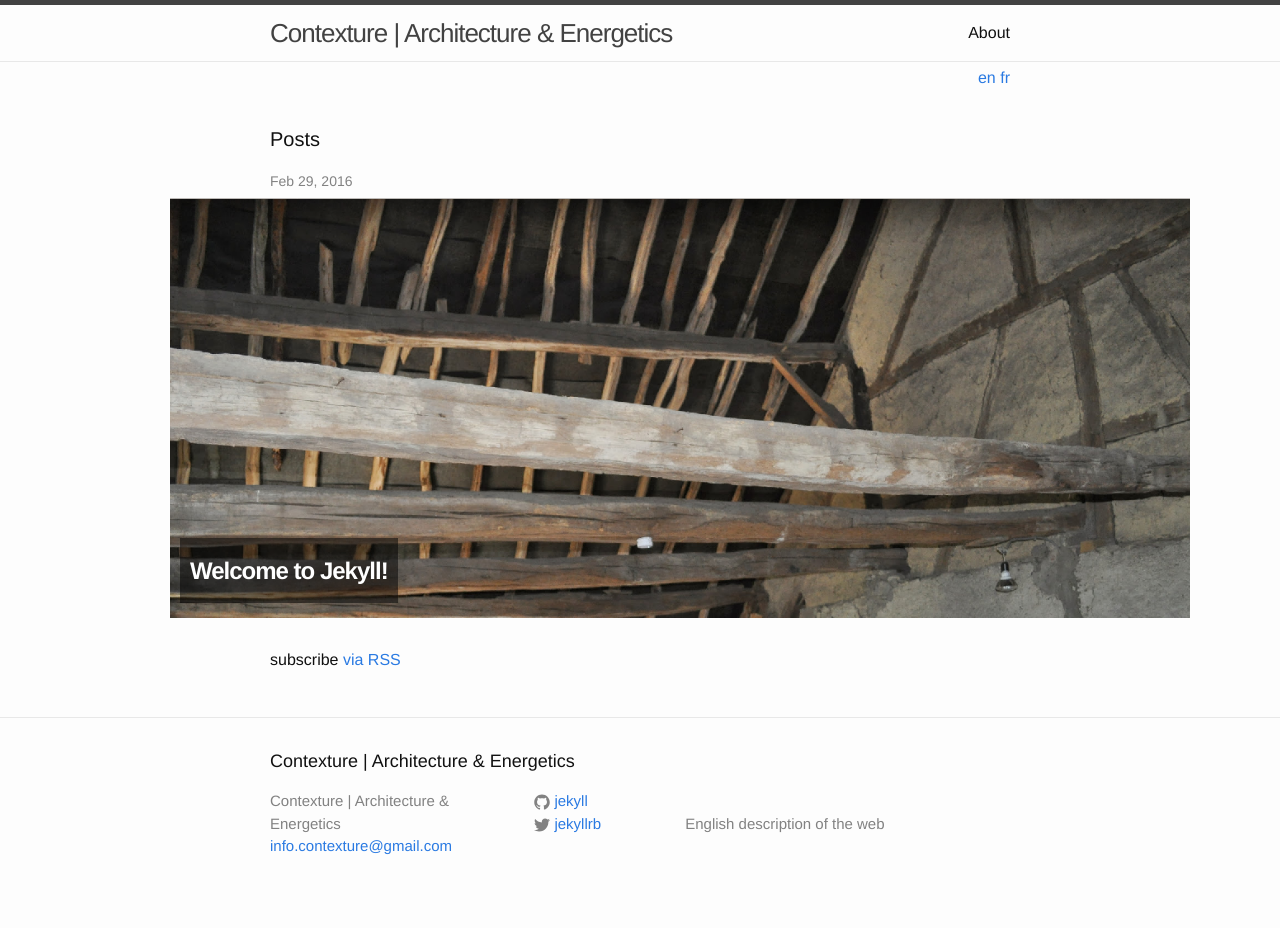
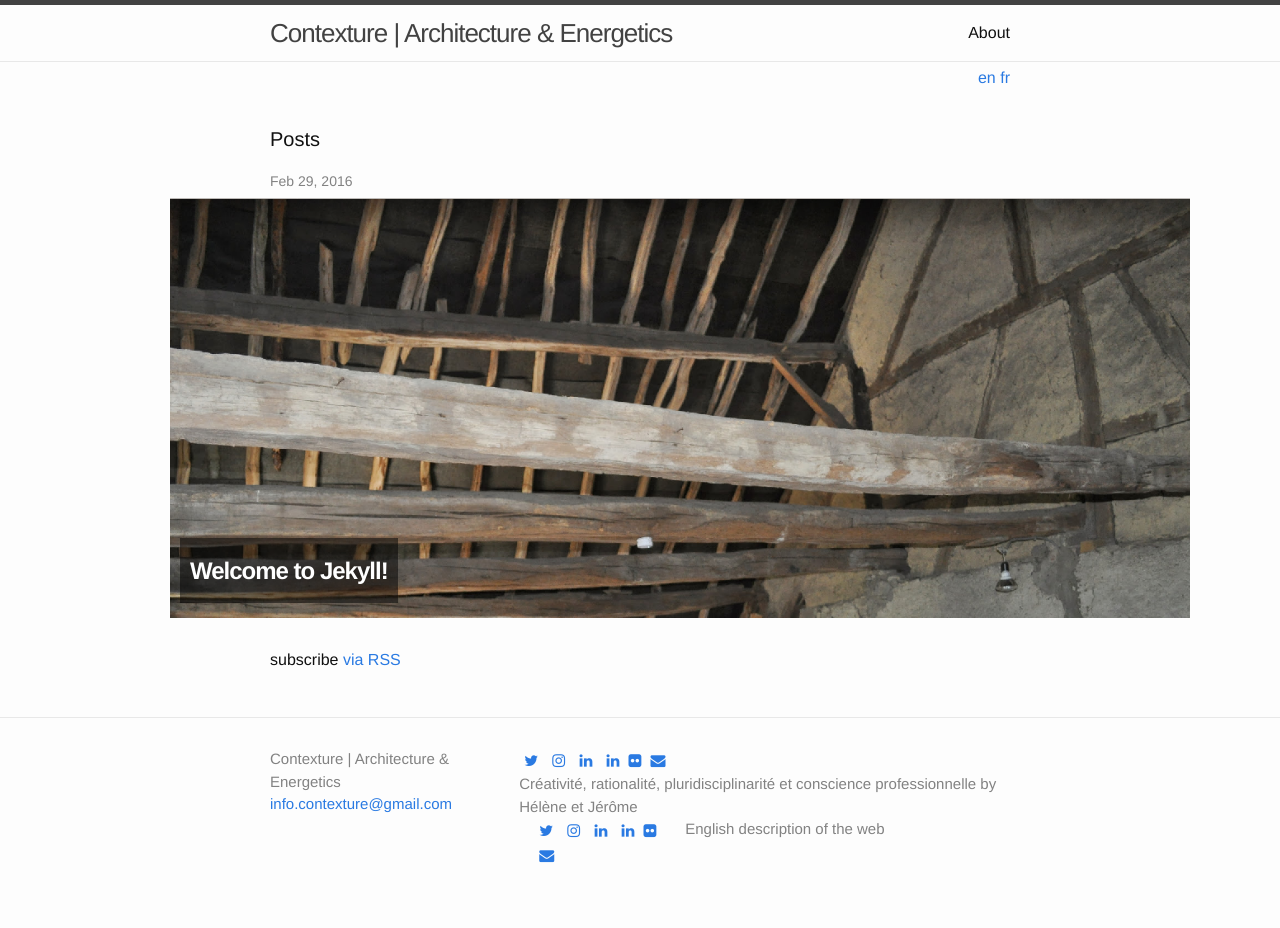
Before and after one commit to contexture-Archi/contexture-Archi.github.io, a Jekyll site: the page built from index.html, in a window 1280 px wide. Built offline with Jekyll 4.4.1, drawn with Linux system fonts in a browser that asks for light colours; nearby versions of some CDN libraries.

Commit message:
footer and social

```diff
--- a/_config.yml
+++ b/_config.yml
@@ -12,8 +12,8 @@ title:
   fr: Contexture | Architecture & Énergétique
 
 tagline:
-  fr: "Conseil et expertise"
-  en: "Advice and expertise"
+  fr: "Créativité, rationalité, pluridisciplinarité et conscience professionnelle"
+  en: "Créativité, rationalité, pluridisciplinarité et conscience professionnelle"
 
 email: info.contexture@gmail.com
 
@@ -31,12 +31,17 @@ feed:
 baseurl: "" # the subpath of your site, e.g. /blog
 url: "https://contexture-archi.github.io/" # the base hostname & protocol for your site
 
-twitter_username: jekyllrb
-github_username:  jekyll
-
 # Build settings
 markdown: kramdown
 
 sass:
   sass_dir: _sass
   style: :nested
+
+social:
+- {icon: 'twitter', link: 'https://twitter.com/ContextureArchi'}
+- {icon: 'instagram', link: 'https://www.instagram.com/contextureArchi/'}
+- {icon: 'linkedin', link: 'http://be.linkedin.com/pub/helene-montfort/76/294/774'}
+- {icon: 'linkedin', link: 'http://be.linkedin.com/pub/jérôme-evrard/51/58a/95b'}
+- {icon: 'flickr', link: 'https://www.flickr.com/photos/sharlo1982'}
+- {icon: 'envelope', link: 'mailto: info.contexture@gmail.com'}
--- a/_includes/footer.html
+++ b/_includes/footer.html
@@ -1,8 +1,6 @@
 <footer class="site-footer">
 
   <div class="wrapper">
-
-    <h2 class="footer-heading">{{ site.title[page.lang] }}</h2>
 
     <div class="footer-col-wrapper">
       <div class="footer-col footer-col-1">
@@ -12,25 +10,31 @@
         </ul>
       </div>
 
+      <footer class="footer">
+        {% for item in site.data.settings.social %}
+          <a href="{{ item.link }}" class="menu-link" target="_blank"><i class="fa fa-{{ item.icon }}" aria-hidden="true"></i></a>
+        {% endfor %}
+        <div class="post-date">{{ site.tagline.en }} by {{ site.data.settings.author.name }}</div>
+      </footer>
+
       <div class="footer-col footer-col-2">
         <ul class="social-media-list">
-          {% if site.github_username %}
-          <li>
-            {% include icon-github.html username=site.github_username %}
-          </li>
-          {% endif %}
+
 
           {% if site.twitter_username %}
           <li>
             {% include icon-twitter.html username=site.twitter_username %}
           </li>
           {% endif %}
+
+          {% for item in site.social %}
+            <a href="{{ item.link }}" class="menu-link" target="_blank"><i class="fa fa-{{ item.icon }}" aria-hidden="true"></i></a>
+          {% endfor %}
+
         </ul>
       </div>
 
-      {% for item in site.data.settings.social %}
-        <a href="{{ item.link }}" class="menu-link" target="_blank"><i class="fa fa-{{ item.icon }}" aria-hidden="true"></i></a>
-      {% endfor %}
+
 
       <div class="footer-col footer-col-3">
         <p>{{ site.description[page.lang] }}</p>
--- a/_includes/head.html
+++ b/_includes/head.html
@@ -13,4 +13,7 @@
   {% assign pages=site.pages | where:"ref", page.ref | sort: 'lang' %}{% for page in pages %}
   <link rel="alternate" hreflang="{{ page.lang }}" href="{{ page.url }}" />{% endfor %}
   <link rel="alternate" type="application/rss+xml" title="{{ site.title[page.lang] }}" href="{{ site.feed[page.lang] | prepend: site.baseurl | prepend: site.url }}">
+
+  <link rel="stylesheet" href="https://cdnjs.cloudflare.com/ajax/libs/font-awesome/4.6.3/css/font-awesome.min.css">
+
 </head>
```
Also changed, not shown: 1 other file.
